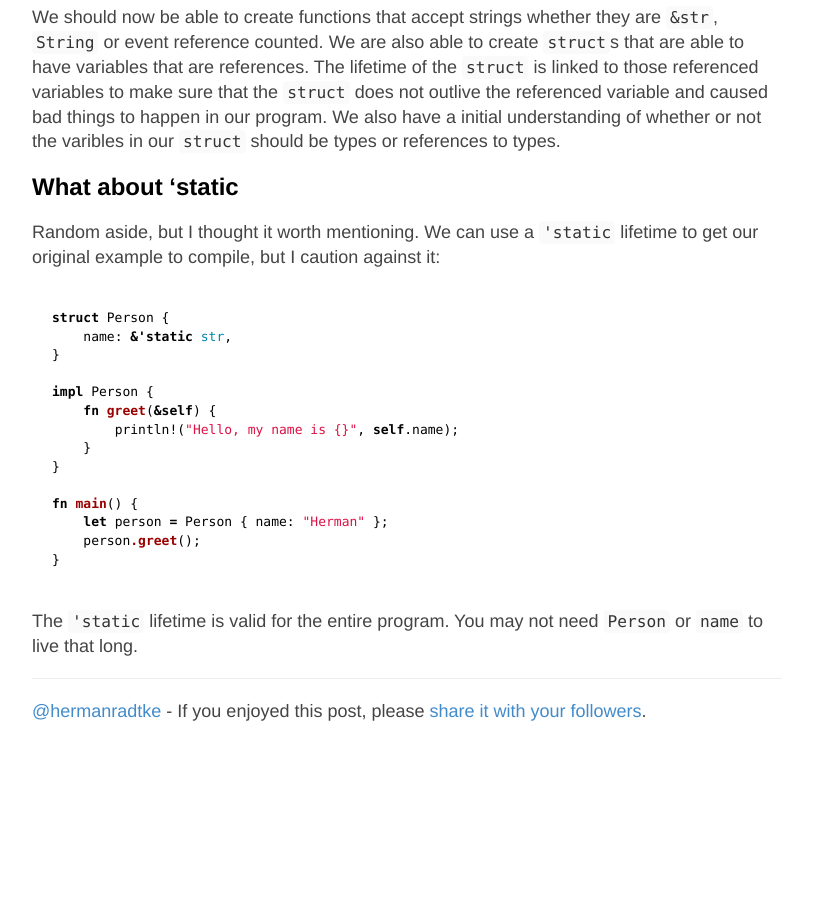
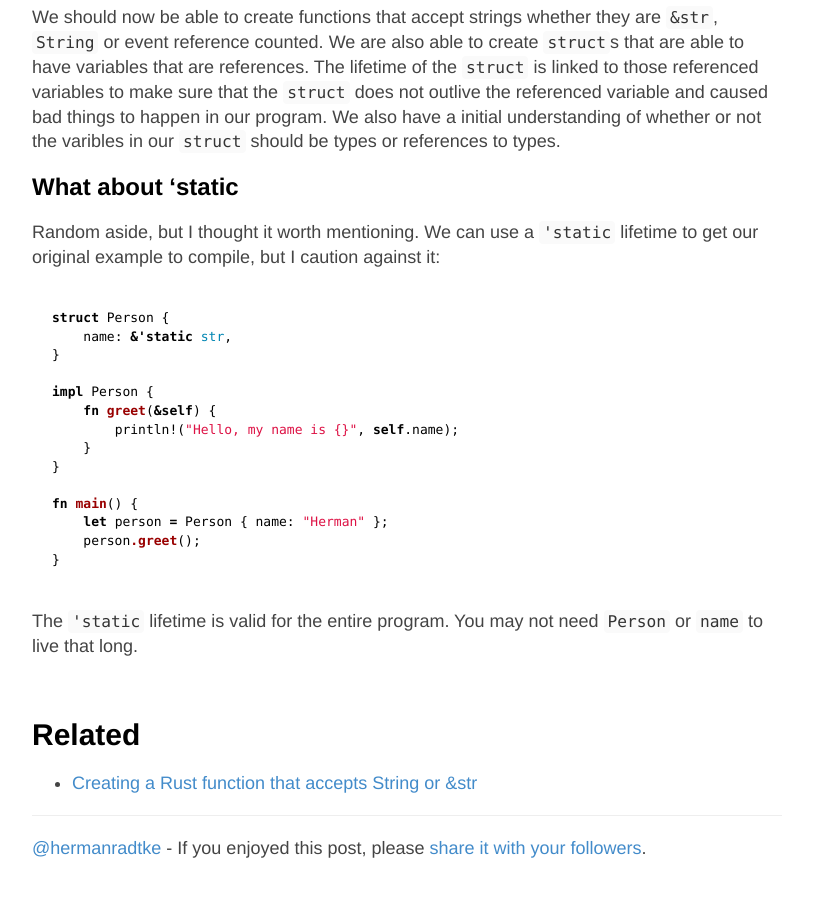
Before and after one commit to hjr3/hjr3.github.io, a Jekyll site: the page built from _posts/2015-05-03-string-vs-str-in-rust-functions.md, in a window 1280 px wide and 900 px high, scrolled down 5358 px. Shown: the top 897 px of the window, without its empty margins (233-1046 px from the left). Built offline with Jekyll 4.4.1, drawn with Linux system fonts in a browser that asks for light colours; before the commit the page ends 6121 px from its top, so only the background shows below that.

Commit message:
Relate two recent posts together.

```diff
--- a/_posts/2015-05-03-string-vs-str-in-rust-functions.md
+++ b/_posts/2015-05-03-string-vs-str-in-rust-functions.md
@@ -230,6 +230,11 @@ fn main() {
 
 The `'static` lifetime is valid for the entire program. You may not need `Person` or `name` to live that long.
 
+## Related
+
+   * [Creating a Rust function that accepts String or &str][related post]
+
+
 [String]: https://doc.rust-lang.org/std/string/struct.String.html?search=String
 [Deref]: http://doc.rust-lang.org/nightly/std/ops/trait.Deref.html
 [Deref coercions]: http://doc.rust-lang.org/nightly/book/deref-coercions.html
@@ -237,3 +242,4 @@ The `'static` lifetime is valid for the entire program. You may not need `Person
 [rustc_serialize]: https://github.com/rust-lang/rustc-serialize/blob/master/src/json.rs#L552
 [std::fmt::Write]: http://doc.rust-lang.org/nightly/std/fmt/trait.Write.html
 [encode]: https://github.com/rust-lang/rustc-serialize/blob/master/src/json.rs#L372
+[related post]: /2015/05/06/creating-a-rust-function-that-accepts-string-or-str.html
```
